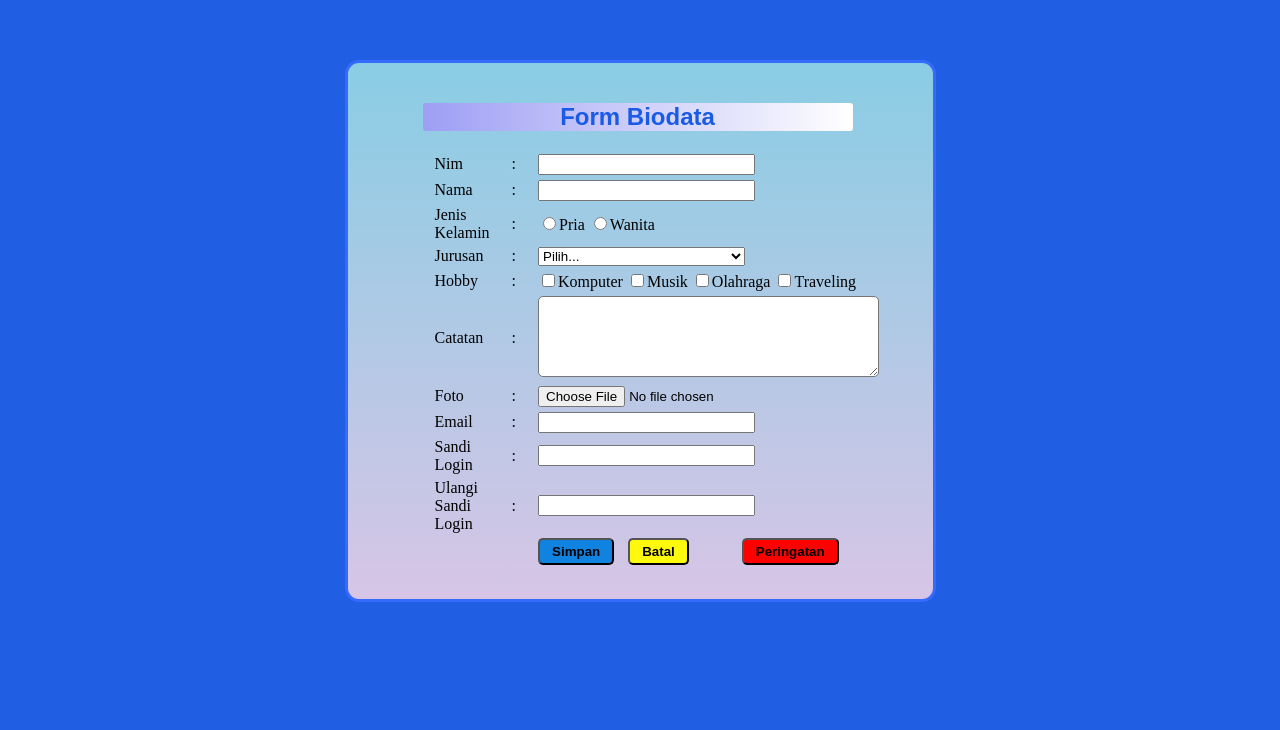
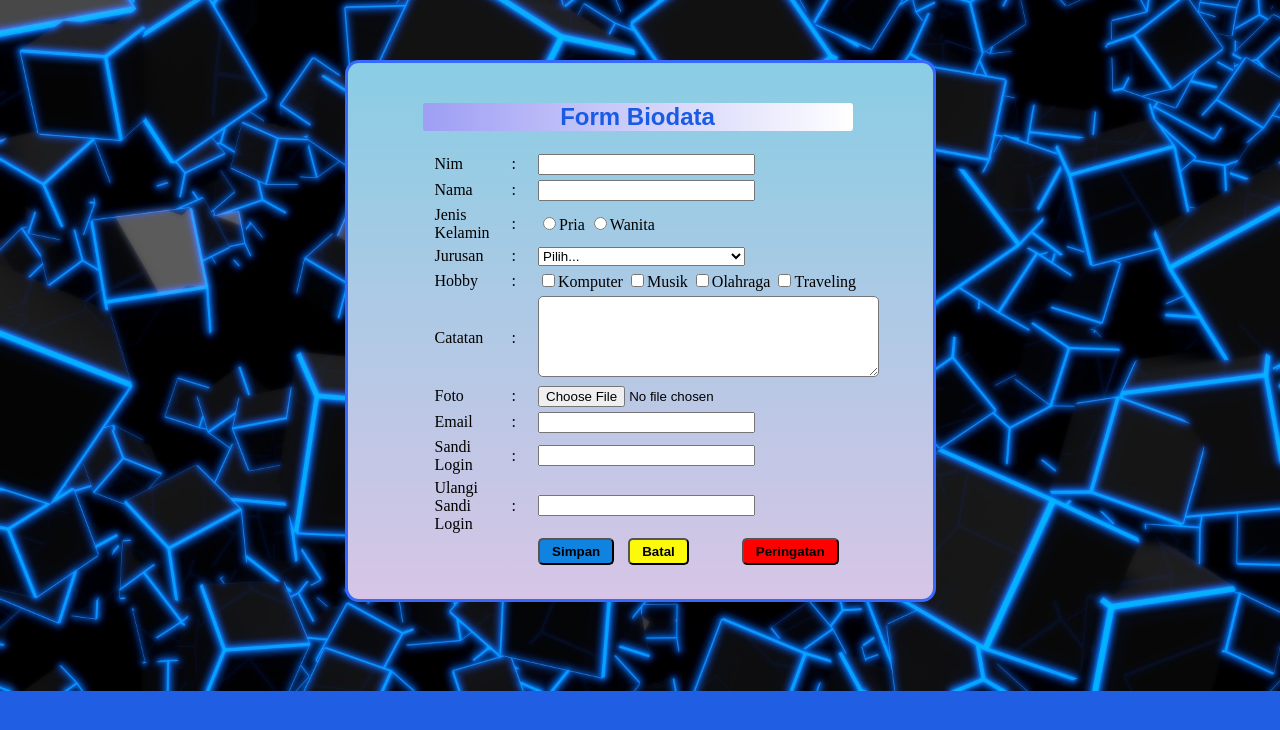
Before and after one commit to AdiWijaya2/Tugas-Form-HTML-2001050006, a plain HTML site: page index.html in a window 1280 px wide. Drawn offline with Linux system fonts and the light colour scheme.

Commit message:
Update style.css

```diff
--- a/style.css
+++ b/style.css
@@ -1,6 +1,6 @@
 .body{
     background-color: rgb(32, 94, 228);
-    background-image: url("rubik.jpg");
+    background-image: url("img/rubik.jpg");
     background-size: cover;
     background-position: center;
     background-repeat: no-repeat;
```
